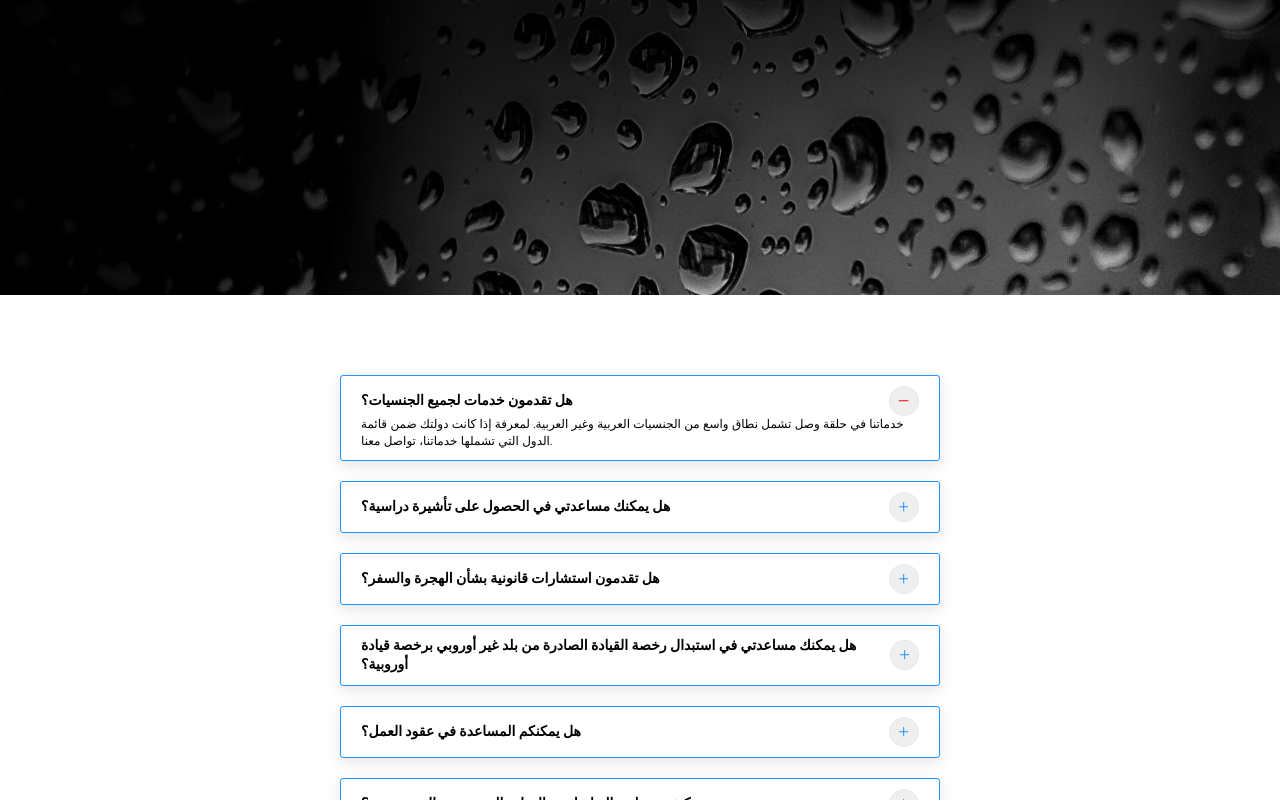
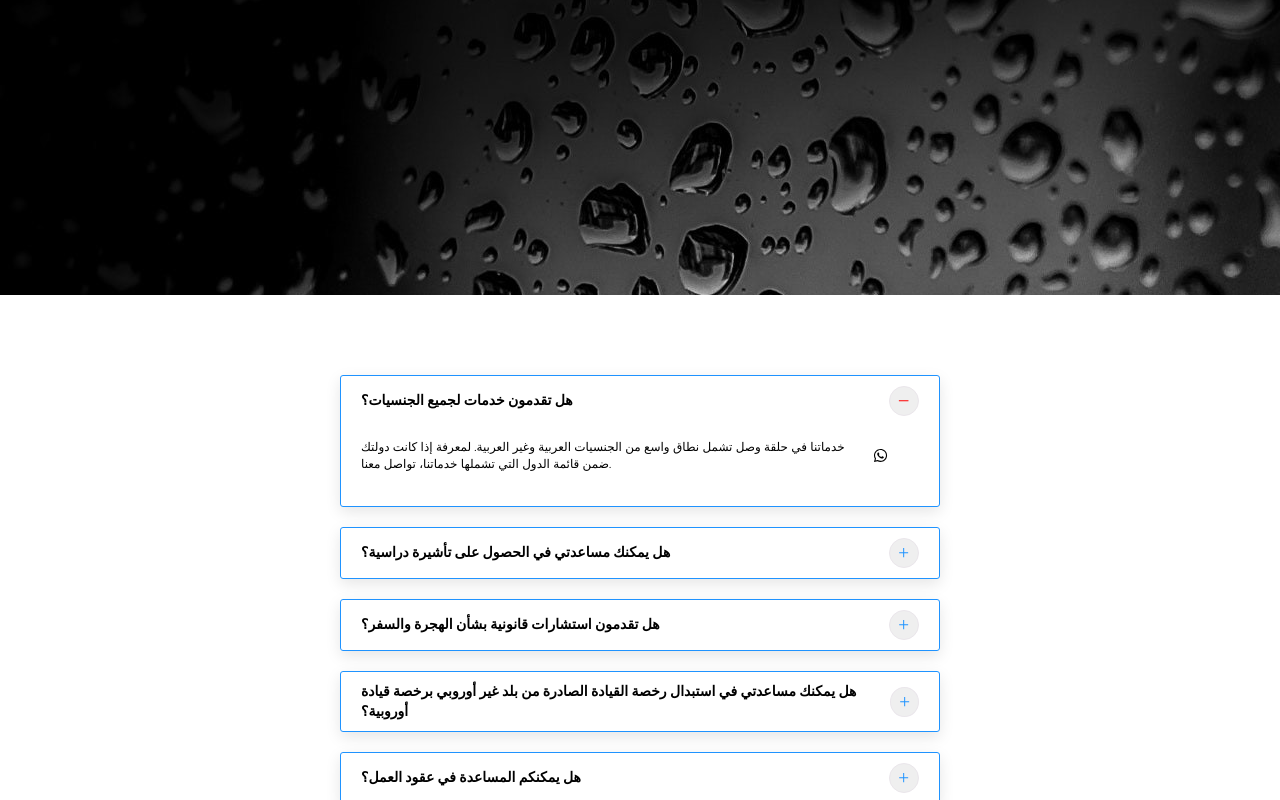
Before and after one commit to mnq11/ringlink, a React (Create React App) app: page / in a window 1280 px wide. Both pictures are taken after a click on the button 904 px from the left and 2433 px from the top of the page. Shown: the part 2033-2833 px from the top of the page. Built offline with nearby package versions, Linux system fonts and the light colour scheme.

Commit message:
react-scripts start

```diff
--- a/src/components/faq/Question.css
+++ b/src/components/faq/Question.css
@@ -34,3 +34,13 @@ button.question-icons {
   align-items: center;
   cursor: pointer;
 }
+.answer-container {
+  display: flex;
+  align-items: center;
+}
+
+.social-icon {
+  margin-left: 1rem;
+  font-size: 1.5rem;
+  cursor: pointer;
+}
--- a/src/components/faq/Question.js
+++ b/src/components/faq/Question.js
@@ -1,6 +1,7 @@
 import React, { useState } from "react";
 import "./Question.css";
 import { AiOutlinePlus, AiOutlineMinus } from "react-icons/ai";
+import { FaWhatsapp } from "react-icons/fa";
 
 const Question = React.memo(({ title, answer }) => {
     const [showAnswer, setShowAnswer] = useState(false);
@@ -8,6 +9,11 @@ const Question = React.memo(({ title, answer }) => {
     const handleClick = () => {
         setShowAnswer(!showAnswer);
     };
+
+    const handleWhatsAppClick = () => {
+        window.location.href = "https://wa.me/46762702580";
+    };
+
     return (
         <div className="container question">
             <div className="question-title">
@@ -21,7 +27,14 @@ const Question = React.memo(({ title, answer }) => {
                 </button>
             </div>
             <div className="question-answer">
-        {showAnswer && <p className="u-text-small">{answer}</p>}
+                {showAnswer && (
+                    <div className="answer-container">
+                        <p className="u-text-small">{answer}</p>
+                        <div className="social-icon" onClick={handleWhatsAppClick}>
+                            <FaWhatsapp />
+                        </div>
+                    </div>
+                )}
             </div>
         </div>
     );
--- a/src/components/faq/data.js
+++ b/src/components/faq/data.js
@@ -6,14 +6,16 @@ export const questions = [
             AR: "هل تقدمون خدمات لجميع الجنسيات؟",
             SO: "Ma waxaad bixisaa adeegyada dhammaan qabiilada?",
             TR: "Tüm uluslar için hizmetler sunuyor musunuz?",
-            FA: "آیا شما خدماتی برای تمامی ملیت‌ها ارائه می‌دهید؟"
+            FA: "آیا شما خدماتی برای تمامی ملیت‌ها ارائه می‌دهید؟",
+            SE: "Do you offer services for all nationalities?"
         },
         answer: {
             EN: "Yes, we provide services to immigrants, residents, and travelers of all nationalities.",
             AR: "خدماتنا في حلقة وصل تشمل نطاق واسع من الجنسيات العربية وغير العربية. لمعرفة إذا كانت دولتك ضمن قائمة الدول التي تشملها خدماتنا، تواصل معنا.",
             SO: "Haa, waxaan bixinaa adeegyada qaxootiga, deganayaasha iyo safaraha dhammaan qabiilada.",
             TR: "Evet, göçmenler, yerliler ve tüm ulusların seyahat edenlerine hizmet veriyoruz.",
-            FA: "بله ، ما به مهاجران ، ساکنان و مسافران تمامی ملیت‌ها خدمات ارائه می‌دهیم."
+            FA: "بله ، ما به مهاجران ، ساکنان و مسافران تمامی ملیت‌ها خدمات ارائه می‌دهیم.",
+            SE: "Ja, vi erbjuder tjänster till invandrare, invånare och resenärer av alla nationaliteter."
         }
     },
     {
@@ -23,14 +25,16 @@ export const questions = [
             AR: "هل يمكنك مساعدتي في الحصول على تأشيرة دراسية؟",
             SO: "Ma waxaad igu caawin kartaa waxaynu heshiin karnaa fiis sax ah oo barashada?",
             TR: "Bana bir öğrenci vizesi almamda yardımcı olabilir misiniz?",
-            FA: "آیا می‌توانید به من در دریافت ویزای تحصیلی کمک کنید؟"
+            FA: "آیا می‌توانید به من در دریافت ویزای تحصیلی کمک کنید؟",
+            SE: "Can you help me with obtaining a study visa?"
         },
         answer: {
             EN: "Yes, we can assist you with the entire process of obtaining a study visa, from application to approval.",
             AR: "نعم، يمكننا مساعدتك في العملية الكاملة للحصول على تأشيرة دراسية، من التقديم إلى الموافقة.",
             SO: "Haa, waxaan kaa caawin karnaa dhismaha dhismaha fiis sax ah oo barashada, laga bilaabo codsiga ilaa qabashada.",
             TR: "Evet, başvurudan onaylanmaya kadar öğrenci vizesi alım sürecinin tamamında size yardımcı olabiliriz.",
-            FA: "بله ، ما می‌توانیم به شما در تمام فرآیند دریافت ویزای تحصیلی از جمله ارسال درخواست و تأیید آن کمک کنیم."
+            FA: "بله ، ما می‌توانیم به شما در تمام فرآیند دریافت ویزای تحصیلی از جمله ارسال درخواست و تأیید آن کمک کنیم.",
+            SE: "Ja, vi kan hjälpa dig med hela processen för att få en studievisum, från ansökan till godkännande."
         }
     },
     {
@@ -40,25 +44,36 @@ export const questions = [
             AR: "هل تقدمون استشارات قانونية بشأن الهجرة والسفر؟",
             SO: "Ma siin karaan gargaarka sharciyeed ee ku saabsan xagga soo saarista iyo safarka?",
             TR: "Göçmenlik ve seyahat konularında hukuki danışmanlık hizmeti veriyor musunuz?",
-            FA: "آیا مشاوره حقوقی در مورد مسائل مهاجرت و سفر ارائه می دهید؟"
+            FA: "آیا مشاوره حقوقی در مورد مسائل مهاجرت و سفر ارائه می دهید؟",
+            SE: "Ger du juridisk rådgivning i immigrations- och resefrågor?"
         },
         answer: {
             EN: "Yes, our team of experienced legal professionals offers expert advice on immigration, travel, and document-related matters.",
             AR: "نعم، يقدم فريقنا المؤلف من خبراء قانونيين ذوي خبرة استشارات متخصصة بشأن الهجرة والسفر والمسائل المتعلقة بالوثائق.",
             SO: "Haa, waxaan ku caawinaynaa dhismaha buuxa ee gargaarka sharciyeed ee ku saabsan xagga soo saarista iyo safarka, laga bilaabo codsiga ilaa diiwaangelinta.",
             TR: "Evet, deneyimli hukuk profesyonellerimiz, göçmenlik, seyahat ve belge ile ilgili konularda uzman danışmanlık hizmetleri sunmaktadır.",
-            FA: "بله، تیم حقوقی ما از حقوقدانان با تجربه تشکیل شده است و در مورد مسائل مهاجرت، سفر و مستندات، مشاوره حرفه ای ارائه می دهند."
+            FA: "بله، تیم حقوقی ما از حقوقدانان با تجربه تشکیل شده است و در مورد مسائل مهاجرت، سفر و مستندات، مشاوره حرفه ای ارائه می دهند.",
+            SE: "Ja, vårt team av erfarna juridiska professionella erbjuder expertrådgivning i migrering, resor och dokumentrelaterade frågor."
         },
     },
     {
         id: 4,
         title: {
             EN: "Can you help me replace a driving license issued from a non-European country with a European driving license?",
-            AR: "هل يمكنك مساعدتي في استبدال رخصة القيادة الصادرة من بلد غير أوروبي برخصة قيادة أوروبية؟"
+            AR: "هل يمكنك مساعدتي في استبدال رخصة القيادة الصادرة من بلد غير أوروبي برخصة قيادة أوروبية؟",
+            TR: "Avrupa dışından bir ülkeden alınan bir sürücü belgesini Avrupa sürücü belgesi ile değiştirmemde yardımcı olabilir misiniz?",
+            SO: "Ma waxaad igu caawin kartaa waxaynu heshiin karnaa fiis sax ah oo barashada?",
+            FA: "آیا می‌توانید به من در دریافت ویزای تحصیلی کمک کنید؟",
+            SE: "Kan du hjälpa mig att byta ut ett körkort utfärdat från ett icke-europeiskt land mot ett europeiskt körkort?"
+
         },
         answer: {
             EN: "Yes, we can help you with the process of exchanging your foreign driver's license for a local one.",
-            AR: "نعم ، يمكننا مساعدتك في عملية استبدال رخصة القيادة الأجنبية الخاصة بك برخصة محلية.لمعرفة ما إذا كانت الرخصة التي تحملها قابلة للاستبدال، تواصل بنا."
+            AR: "نعم ، يمكننا مساعدتك في عملية استبدال رخصة القيادة الأجنبية الخاصة بك برخصة محلية.لمعرفة ما إذا كانت الرخصة التي تحملها قابلة للاستبدال، تواصل بنا.",
+            TR: "Evet, yabancı bir sürücü belgenizi yerel bir sürücü belgesi ile değiştirmek için size yardımcı olabiliriz. Değiştirilebilir olup olmadığını öğrenmek için bizimle iletişime geçin.",
+            SO: "Haa, waxaad igu caawin kartaa waxaynu heshiin karnaa fiis sax ah oo barashada. Waxay ku jiraan kartaa waxaynu heshiin karnaa waxay ku jiraan kartaa, waxaad ku jiraan kartaa.",
+            FA: "بله ، ما می‌توانیم به شما در تمام فرآیند دریافت ویزای تحصیلی از جمله ارسال درخواست و تأیید آن کمک کنیم.",
+            SE: "Ja, vi kan hjälpa dig med hela processen för att få en studievisum, från ansökan till godkännande."
         }
     },
     {
@@ -68,14 +83,16 @@ export const questions = [
             AR: "هل يمكنكم المساعدة في عقود العمل؟",
             TR: "İş sözleşmeleri konusunda yardımcı olabilir misiniz?",
             SO: "Ma cannaan ku caawin kartaa sharciga shaqooyinka?",
-            FA: "آیا می توانید در قراردادهای کاری کمک کنید؟"
+            FA: "آیا می توانید در قراردادهای کاری کمک کنید؟",
+            SE: "Kan du hjälpa mig med arbetskontrakt?"
         },
         answer: {
             EN: "Yes, we can help you draft, review, and negotiate work contracts to ensure they meet your requirements.",
             AR: "نعم، يمكننا مساعدتك في إعداد ومراجعة والتفاوض على عقود العمل لضمان تلبية متطلباتك.",
             TR: "Evet, iş sözleşmelerinizi taslak haline getirme, gözden geçirme ve müzakere etme konusunda yardımcı olabiliriz. Böylece, ihtiyaçlarınızı karşıladığından emin olabilirsiniz.",
             SO: "Haa, waxaan caawin karnaa inaad soo saarto, dib u eegto, iyo kaalinta sharciga shaqooyinka si loo adeegsado in ay qaatayso talooyinkaaga.",
-            FA: "بله، ما می توانیم به شما در طرح، بررسی و مذاکره قراردادهای کاری کمک کنیم تا اطمینان حاصل شود که به نیازهای شما پاسخ می‌دهد."
+            FA: "بله، ما می توانیم به شما در طرح، بررسی و مذاکره قراردادهای کاری کمک کنیم تا اطمینان حاصل شود که به نیازهای شما پاسخ می‌دهد.",
+            SE: "Ja, vi kan hjälpa dig att skriva, granska och förhandla om arbetskontrakt för att säkerställa att de uppfyller dina krav."
         }
     },
     {
@@ -85,14 +102,16 @@ export const questions = [
             AR: "كيف تسهلون التواصل مع التجار والمصدرين والمستوردين؟",
             TR: "Tüccarlar, ihracatçılar ve ithalatçılarla nasıl iletişim kurarsınız?",
             SO: "Sidaad u soo bandhigtaan wada hadalka lagu gaaro ganacsadeyada, sahalkeedada iyo soo saarista?",
-            FA: "چگونه ارتباط خود را با بازرگانان، صادرکنندگان و واردکنندگان تسهیل می کنید؟"
+            FA: "چگونه ارتباط خود را با بازرگانان، صادرکنندگان و واردکنندگان تسهیل می کنید؟",
+            SE: "Hur hjälper ni till med kommunikation med handlare, exportörer och importörer?"
         },
         answer: {
             EN: "We help facilitate communication with merchants, exporters, and importers by providing translation services, assisting with negotiations, and offering support in understanding local regulations.",
             AR: "نحن نساعد في تسهيل التواصل مع التجار والمصدرين والمستوردين من خلال توفير خدمات الترجمة والمساعدة في المفاوضات وتقديم الدعم لفهم اللوائح المحلية.",
             TR: "Tüccarlar, ihracatçılar ve ithalatçılarla iletişimi sağlamak için, tercüme hizmetleri sağlayarak, müzakerelerde yardımcı olarak ve yerel düzenlemeleri anlamada destek sunarak yardımcı oluyoruz.",
             SO: "Waxaan ka caawinaynaa wada hadalka lagu gaaro ganacsadeyada, sahalkeedada iyo soo saarista si aan uga fahminno xeerarka dakhliga ah.",
-            FA: "ما با ارائه خدمات ترجمه، کمک در مذاکره ها و ارائه حمایت در درک مقررات محلی، در تسهیل ارتباط با بازرگانان، صادرکنندگان و واردکنندگان کمک می کنیم."
+            FA: "ما با ارائه خدمات ترجمه، کمک در مذاکره ها و ارائه حمایت در درک مقررات محلی، در تسهیل ارتباط با بازرگانان، صادرکنندگان و واردکنندگان کمک می کنیم.",
+            SE: "Vi hjälper till med kommunikation med handlare, exportörer och importörer genom att erbjuda översättnings tjänster, hjälpa till med förhandlingar och erbjuda stöd för att förstå lokala regler."
         }
     },
     {
@@ -102,14 +121,17 @@ export const questions = [
             AR: "هل تقدمون خدمات التعميد؟",
             TR: "Vaftiz hizmetleri sunuyor musunuz?",
             SO: "Ma bixisayn adeegyada tanbarka?",
-            FA: "آیا خدمات مسیحیت‌نمایی را ارائه می دهید؟"
+            FA: "آیا خدمات مسیحیت‌نمایی را ارائه می دهید؟",
+            SE: "Kan du hjälpa mig med arbetskontrakt?"
+
         },
         answer: {
             EN: "Yes, we provide baptism services and can assist you in preparing and organizing the necessary documentation and arrangements.",
             AR: "نعم، نقدم خدمات التعميد ويمكننا مساعدتك في إعداد وتنظيم المستندات والترتيبات اللازمة.",
             TR: "Evet, vaftiz hizmetleri sunuyoruz ve gerekli belgeleri ve düzenlemeleri hazırlama ve düzenleme konusunda size yardımcı olabiliriz.",
             SO: "Haa, waxaan bixinaa adeegyada tanbarka iyo waxaan ku caawin karnaa inaad hirgaliso iyo qaado dacaayadaha iyo qaar ka mid ah.",
-            FA: "بله، ما خدمات مسیحیت‌نمایی را ارائه می دهیم و می توانیم در تهیه و سازماندهی مستندات و ترتیبات لازم به شما کمک کنیم."
+            FA: "بله، ما خدمات مسیحیت‌نمایی را ارائه می دهیم و می توانیم در تهیه و سازماندهی مستندات و ترتیبات لازم به شما کمک کنیم.",
+            SE: "Ja, vi erbjuder dop tjänster och kan hjälpa dig med att förbereda och organisera de nödvändiga dokumenten och arrangemangen."
         }
     }
     , {
@@ -119,14 +141,18 @@ export const questions = [
             AR: "ما هي متطلبات التأشيرة السياحية؟",
             TR: "Turist vizesi için gereklilikler nelerdir?",
             SO: "Yaa waxay tahay shuruudaha xirfadaha socdaalka?",
-            FA: "متطلبات چیست برای دریافت ویزای گردشگری؟"
+            FA: "متطلبات چیست برای دریافت ویزای گردشگری؟",
+            SE: "Vad är kraven för ett turistvisum?"
+
         },
         answer: {
             EN: "Tourist visa requirements vary depending on your nationality and the destination country. We can guide you through the application process and help you gather the necessary documents.",
             AR: "تختلف متطلبات التأشيرة السياحية حسب جنسيتك وبلد الوجهة. يمكننا توجيهك خلال عملية التقديم ومساعدتك في جمع المستندات اللازمة.",
             TR: "Turist vizesi gereklilikleri, uyruğunuza ve hedef ülkeye göre değişebilir. Başvuru sürecinde size rehberlik edebilir ve gerekli belgeleri toplamanıza yardımcı olabiliriz.",
             SO: "Shuruudaha socdaalka ee turistaadka waxay beddelaan sida uu qayb ka ah jinsiiskaaga iyo waddooyinka socdaalka. Waxaan kugu tala galayaa hawlgalka codsiga iyo ka caawin karnaa inaad soo saarto dacaayadaha loo baahan yahay.",
-            FA: "متطلبات ویزای گردشگری بسته به ملیت شما و کشور مقصد متفاوت است. ما می توانیم در طول فرایند درخواست ویزا راهنمایی کنیم و به شما در جمع آوری مدارک لازم کمک کنیم."
+            FA: "متطلبات ویزای گردشگری بسته به ملیت شما و کشور مقصد متفاوت است. ما می توانیم در طول فرایند درخواست ویزا راهنمایی کنیم و به شما در جمع آوری مدارک لازم کمک کنیم.",
+            SE: "Turistvisum kraven varierar beroende på ditt medborgarskap och destinationens land. Vi kan hjälpa dig genom ansökningsprocessen och hjälpa dig att samla de nödvändiga dokumenten."
+
         }
     }
     , {
@@ -136,14 +162,16 @@ export const questions = [
             AR: "هل تقدمون خدمة تعميد المستندات والأوراق الرسمية؟",
             TR: "Resmi belge edinme konusunda yardımcı olabilir misiniz?",
             SO: "Ma kaa caawin kartaa hawlaha dastuurka ah?",
-            FA: "آیا می توانید به من در بدست آوردن سند رسمی کمک کنید؟"
+            FA: "آیا می توانید به من در بدست آوردن سند رسمی کمک کنید؟",
+            SE: "Kan du hjälpa mig med arbetskontrakt?"
         },
         answer: {
             EN: "Yes, we can guide you through the process of obtaining official documents, including applications, fees, and submission requirements.",
             AR: "نعم، يمكننا توجيهك خلال عملية الحصول على المستندات الرسمية، بما في ذلك التطبيقات والرسوم ومتطلبات التقديم.",
             TR: "Evet, resmi belgeleri edinme sürecinde size başvuru, ücretler ve sunum gereksinimleri dahilinde rehberlik edebiliriz.",
             SO: "Haa, waxaan kugu tala galnayaa hawlgalka la sameeyo dastuurka ah, oo ka kooban codsadeynta, lacagta, iyo shuruudaha soo diritaanka.",
-            FA: "بله، ما می توانیم در فرآیند بدست آوردن اسناد رسمی شما راهنمایی کنیم، از جمله درخواست ها، هزینه ها و الزامات ارسال."
+            FA: "بله، ما می توانیم در فرآیند بدست آوردن اسناد رسمی شما راهنمایی کنیم، از جمله درخواست ها، هزینه ها و الزامات ارسال.",
+            SE: "Ja, vi kan hjälpa dig genom processen för att få officiella dokument, inklusive ansökningar, avgifter och inlämningskrav."
         }
     },
     {
@@ -153,14 +181,17 @@ export const questions = [
             AR: "ما هي الخدمات التي تقدمونها للمهاجرين؟",
             TR: "Göçmenlere hangi hizmetleri sunuyorsunuz?",
             SO: "Kani waxaad sameysaan adeegyada muhaajiriinada?",
-            FA: "چه خدماتی برای مهاجران ارائه می دهید؟"
+            FA: "چه خدماتی برای مهاجران ارائه می دهید؟",
+            SE: "Vilka tjänster erbjuder ni för invandrare?"
+
         },
         answer: {
             EN: "We offer a range of services for immigrants, such as assistance with visas, work contracts, official document issuance, legal advice, and communication with merchants, exporters, and importers.",
             AR: "نحن نقدم مجموعة من الخدمات للمهاجرين، مثل المساعدة في الحصول على التأشيرات، وعقود العمل، وإصدار المستندات الرسمية، والاستشارات القانونية، والتواصل مع التجار والمصدرين والمستوردين.",
             TR: "Göçmenler için bir dizi hizmet sunuyoruz; vize yardımı, iş sözleşmeleri, resmi belge düzenleme, hukuki danışmanlık ve tüccarlar, ihracatçılar ve ithalatçılarla iletişim kurma gibi.",
             SO: "Waxaan bixinnaa dhammaan adeegyada muhaajirinada, sida caawinta visa, sharciga shaqada, ka dhexeeya soo saarida dacaayadaha rasmi ah, talooyinka sharciga iyo la xiriira dalalka ciyaaraha, waxaana siinnaa mashruuca lagu sameeyey dadka gudaha.",
-            FA: "ما مجموعه ای از خدمات برای مهاجران ارائه می دهیم، مانند کمک به دریافت ویزا، قراردادهای کاری، صدور سند رسمی، مشاوره حقوقی و ارتباط با بازرگانان، صادرکنندگان و واردکنندگان."
+            FA: "ما مجموعه ای از خدمات برای مهاجران ارائه می دهیم، مانند کمک به دریافت ویزا، قراردادهای کاری، صدور سند رسمی، مشاوره حقوقی و ارتباط با بازرگانان، صادرکنندگان و واردکنندگان.",
+            SE: "Vi erbjuder en rad tjänster för invandrare, såsom hjälp med visum, arbetskontrakt, officiell dokumentutgivning, juridisk rådgivning och kommunikation med handlare, exportörer och importörer."
         }
     },
     {
@@ -170,33 +201,19 @@ export const questions = [
             AR: "ما هي اللغات التي تدعمونها؟",
             TR: "Hangi dilleri destekliyorsunuz?",
             SO: "Luuqadaha aad taageertid?",
-            FA: "زبان‌هایی که شما پشتیبانی می کنید چیست؟"
+            FA: "زبان‌هایی که شما پشتیبانی می کنید چیست؟",
+            SE: "Vilka språk stöder ni?"
         },
         answer: {
             EN: "We currently provide support in English and Arabic, and we are constantly working to expand our language offerings.",
             AR: "نحن ندعم حالياً اللغتين الإنجليزية والعربية، ونعمل باستمرار على توسيع عروضنا اللغوية.",
             TR: "Şu anda İngilizce ve Arapça dillerinde destek sağlıyoruz ve dil seçeneklerimizi sürekli olarak genişletmeye çalışıyoruz.",
             SO: "Waxaan hadda taageerinaya luqadaha Ingiriisiga iyo Carabiga, oo waxaan dhex shaqeeynaa inaan samayno taageerada luqada si aan ku abuuro.",
-            FA: "ما در حال حاضر پشتیبانی از زبان‌های انگلیسی و عربی ارائه می دهیم و همواره در حال کار برای گسترش پیشنهادهای زبانی خود هستیم."
+            FA: "ما در حال حاضر پشتیبانی از زبان‌های انگلیسی و عربی ارائه می دهیم و همواره در حال کار برای گسترش پیشنهادهای زبانی خود هستیم.",
+            SE: "Vi erbjuder stöd på engelska och arabiska och arbetar kontinuerligt med att utöka våra språkval."
+
         }
     },
-    {
-        id: 11,
-        title: {
-            EN: "What languages do you support?",
-            AR: "ما هي اللغات التي تدعمونها؟",
-            TR: "Hangi dilleri destekliyorsunuz?",
-            SO: "Luuqadaha aad taageertid?",
-            FA: "زبان‌هایی که شما پشتیبانی می کنید چیست؟"
-        },
-        answer: {
-            EN: "We currently provide support in English and Arabic, and we are constantly working to expand our language offerings.",
-            AR: "نحن ندعم حالياً اللغتين الإنجليزية والعربية، ونعمل باستمرار على توسيع عروضنا اللغوية.",
-            TR: "Şu anda İngilizce ve Arapça dillerinde destek sağlıyoruz ve dil seçeneklerimizi sürekli olarak genişletmeye çalışıyoruz.",
-            SO: "Waxaan hadda taageerinaya luqadaha Ingiriisiga iyo Carabiga, oo waxaan dhex shaqeeynaa inaan samayno taageerada luqada si aan ku abuuro.",
-            FA: "ما در حال حاضر پشتیبانی از زبان‌های انگلیسی و عربی ارائه می دهیم و همواره در حال کار برای گسترش پیشنهادهای زبانی خود هستیم."
-        }
-    }
 
 
 ];
--- a/src/components/footer/Footer.js
+++ b/src/components/footer/Footer.js
@@ -1,7 +1,6 @@
 import React from "react";
 import "./Footer.css";
 import {
-  FaMapMarkerAlt,
   FaPhoneAlt,
   FaEnvelope,
   FaGlobe,
@@ -44,10 +43,7 @@ const Footer = () => {
         <div className="footer-box">
           <h4>Contact Us</h4>
           <div className="footer-contact u-text-small">
-            <p>
-              <FaMapMarkerAlt /> &nbsp; Address: Brobyvägen 3 B lgh 1103
-              28971 Sibbhult
-            </p>
+
             <p>
               <FaPhoneAlt /> &nbsp; Phone: +46 76 270 25 80
             </p>
```
Also changed, not shown: src/components/faq/Faq.js (indentation only). Lines whose indentation alone changed are shown as unchanged.
